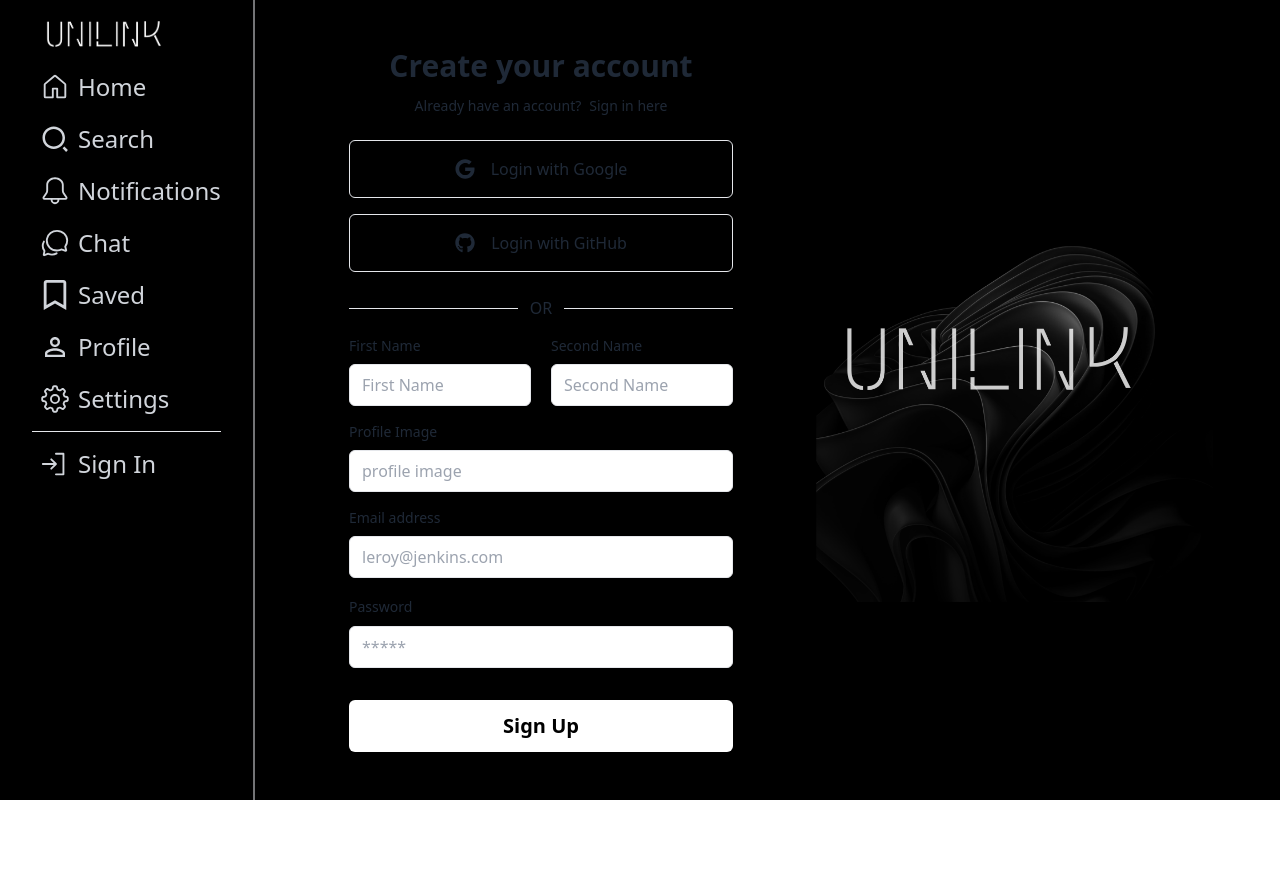
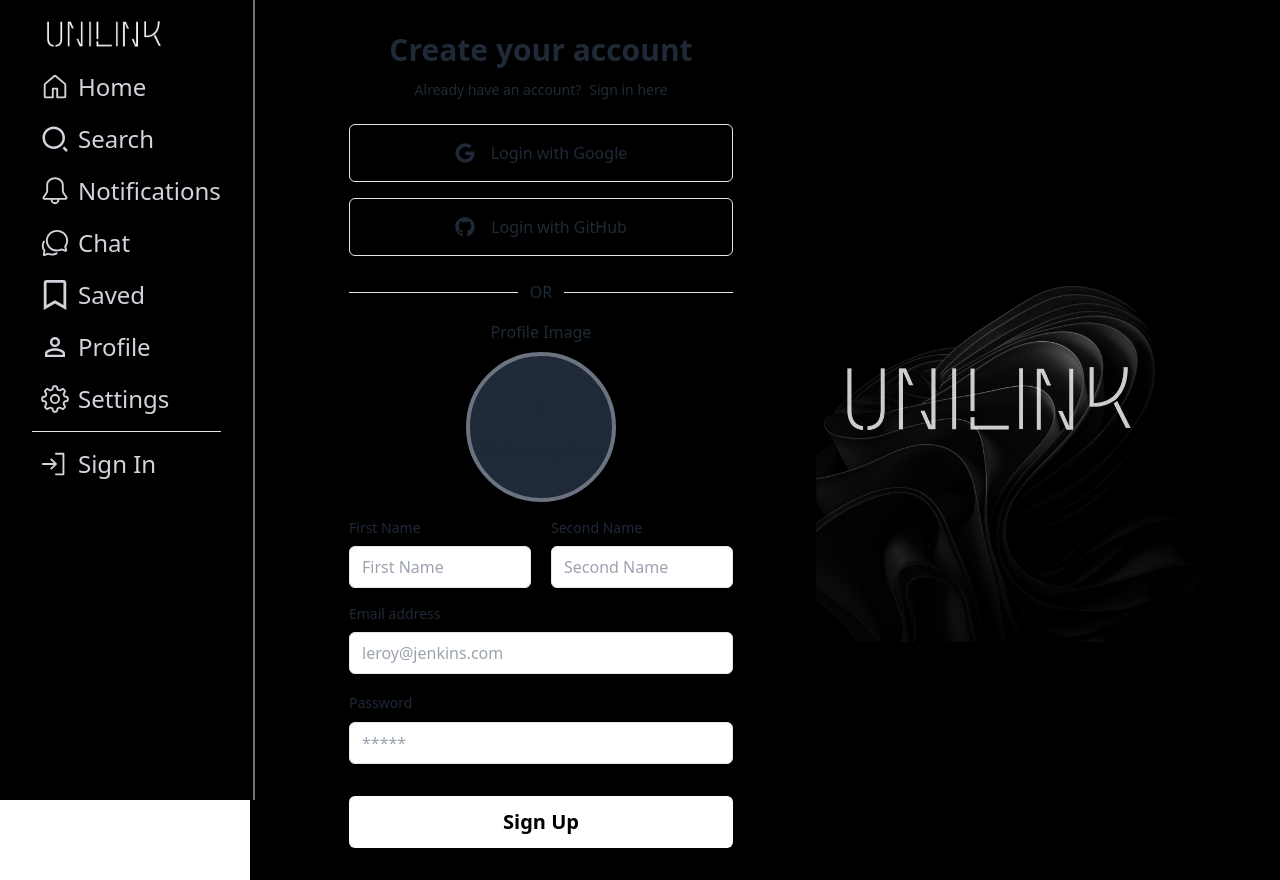
Before and after one commit to jonayeds/UNILINK, a React (Vite) app: page /signUp in a window 1280 px wide. Before the commit the page ends 800 px from the top, so only its background shows below. Built offline with nearby package versions, Linux system fonts and the light colour scheme; no server answers.

Commit message:
added image input for profile image

```diff
--- a/src/pages/SignUp.jsx
+++ b/src/pages/SignUp.jsx
@@ -6,23 +6,38 @@ import { useForm } from "react-hook-form";
 import useAuth from '../custom hooks/useAuth';
 import Swal from 'sweetalert2'
 import useAxiosSecure from '../custom hooks/useAxiosSecure';
+import { useRef, useState } from 'react';
+import { IoCloudUpload } from 'react-icons/io5';
+import axios from 'axios';
 const SignUp = () => {
 	const  {createUser, updateUser} = useAuth()
 	const navigate = useNavigate()
 	const axiosSecure = useAxiosSecure()
+	const [image , setImage] = useState('')
+	const inputRef= useRef()
+	const handleImageInput = ()=>{
+        inputRef.current.click()
+    }
+    const handleImageChange =(e)=>{
+        const img = e.target.files[0]
+        setImage(img)
+    }
     const {
         register,
         handleSubmit,
         formState: { errors },
       } = useForm()
     const onSubmit = data =>{
+		const formData = new FormData()
+        formData.append('image', image)
         const email = data.email
         const password = data.password
-		const image = data.image
 		const fName = data.fName
 		const sName =  data.sName
 		const fullName = fName + " " + sName
-		const user = {email, password, image, fName, sName, fullName, followers:0, following:0, postsCount:0, idParam: 0 , followerAccounts:[], followingAccounts: [], posts: [] }
+		axios.post(`https://api.imgbb.com/1/upload?key=${import.meta.env.VITE_imgbb_api}`, formData)
+		.then(img =>{
+			const user = {email, password, image : img.data.data.display_url, fName, sName, fullName, followers:0, following:0, postsCount:0, idParam: 0 , followerAccounts:[], followingAccounts: [], posts: [] }
 			createUser(email, password)
 			.then(()=>{
 				updateUser(fullName, image)
@@ -51,6 +66,8 @@ const SignUp = () => {
 					confirmButtonText: 'OK',
 					confirmButtonColor: 'black',
 				})
+			})
+
 		})
     }
     return (
@@ -87,6 +104,19 @@ const SignUp = () => {
 	</div>
 	<form  onSubmit={handleSubmit(onSubmit)} className="space-y-8">
 		<div className="space-y-4">
+				<div>
+				<p className='text-center mb-2'>Profile Image</p>
+			<div onClick={handleImageInput} className="md:w-[150px] border-4 border-gray-500 rounded-full md:h-[150px] w-32 h-32 flex flex-col items-center justify-center bg-gray-800 hover:bg-black duration-500  overflow-hidden mx-auto">
+               {
+                image? <img src={URL.createObjectURL(image)} alt="" />: <div className="flex flex-col items-center">
+                <IoCloudUpload className="text-3xl mb-4" />
+                <h1 className='text-sm md:text-lg'>Click to upload</h1>
+                </div>
+               }
+
+               <input onChange={handleImageChange} type="file" ref={inputRef} className="hidden"  />
+                           </div>
+				</div>
             <div className='grid grid-cols-2 gap-5 '>
                 <div className='space-y-2'>
                 <label htmlFor="email" className="block text-sm">First Name</label>
@@ -97,14 +127,7 @@ const SignUp = () => {
 				<input type="text" name="sName"  {...register("sName")} id="sName" placeholder="Second Name" className="w-full outline-none px-3 py-2 border rounded-md   " />
                 </div>
             </div>
-			{/* <div className="space-y-2">
-				<label htmlFor="image" className="block text-sm">Profile Image</label>
-				<input type="file" accept='image/*' name="image" id="image" placeholder="" className="w-full outline-none px-3 py-2 border rounded-md   " />
-			</div> */}
-			<div className="space-y-2">
-				<label htmlFor="image" className="block text-sm">Profile Image</label>
-				<input type="text"  name="image" {...register("image")} id="image" placeholder="profile image" className="w-full outline-none px-3 py-2 border rounded-md   " />
-			</div>
+
 			<div className="space-y-2">
 				<label htmlFor="email" className="block text-sm">Email address</label>
 				<div className='flex  items-center gap-4' >
```
Lines whose indentation alone changed are shown as unchanged.
